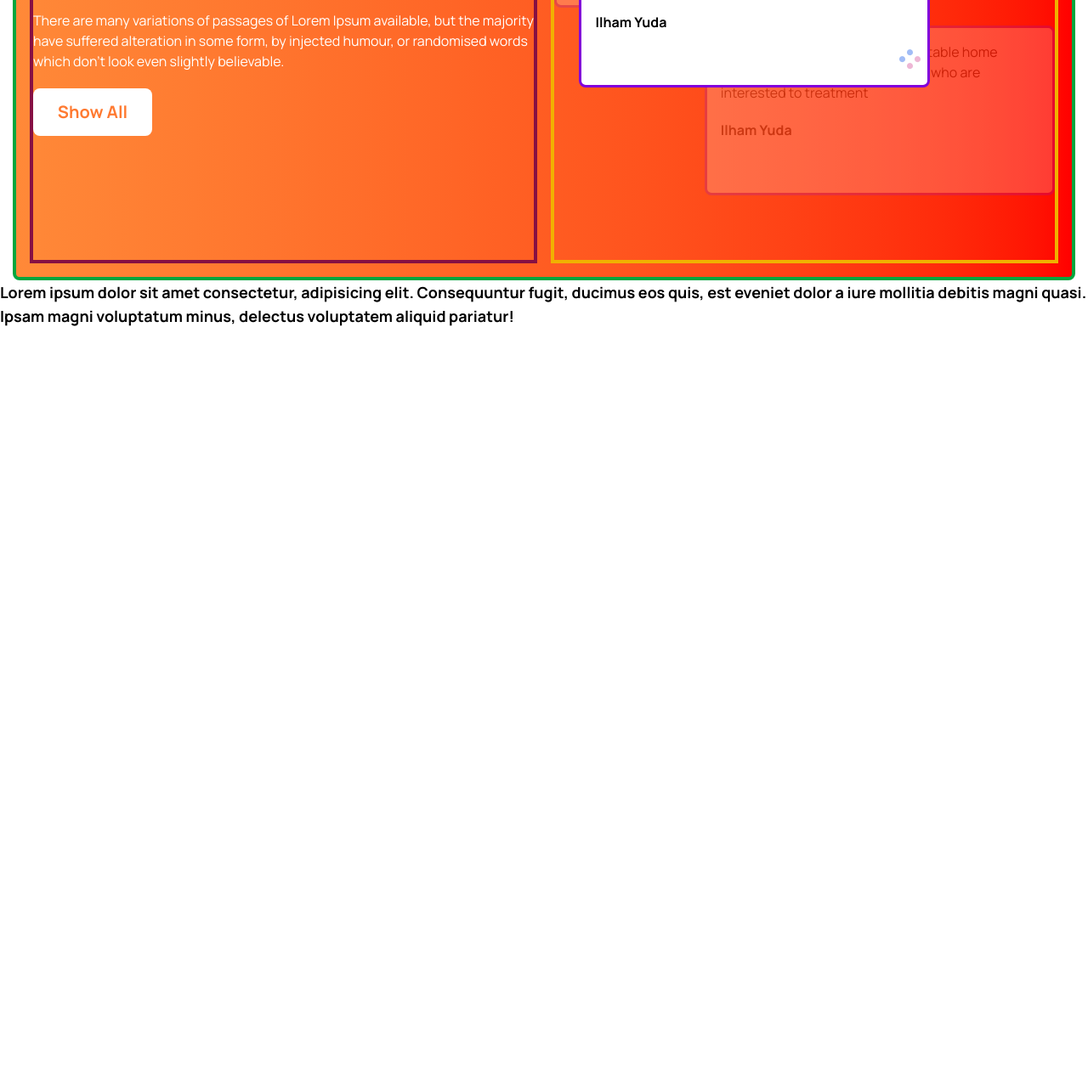
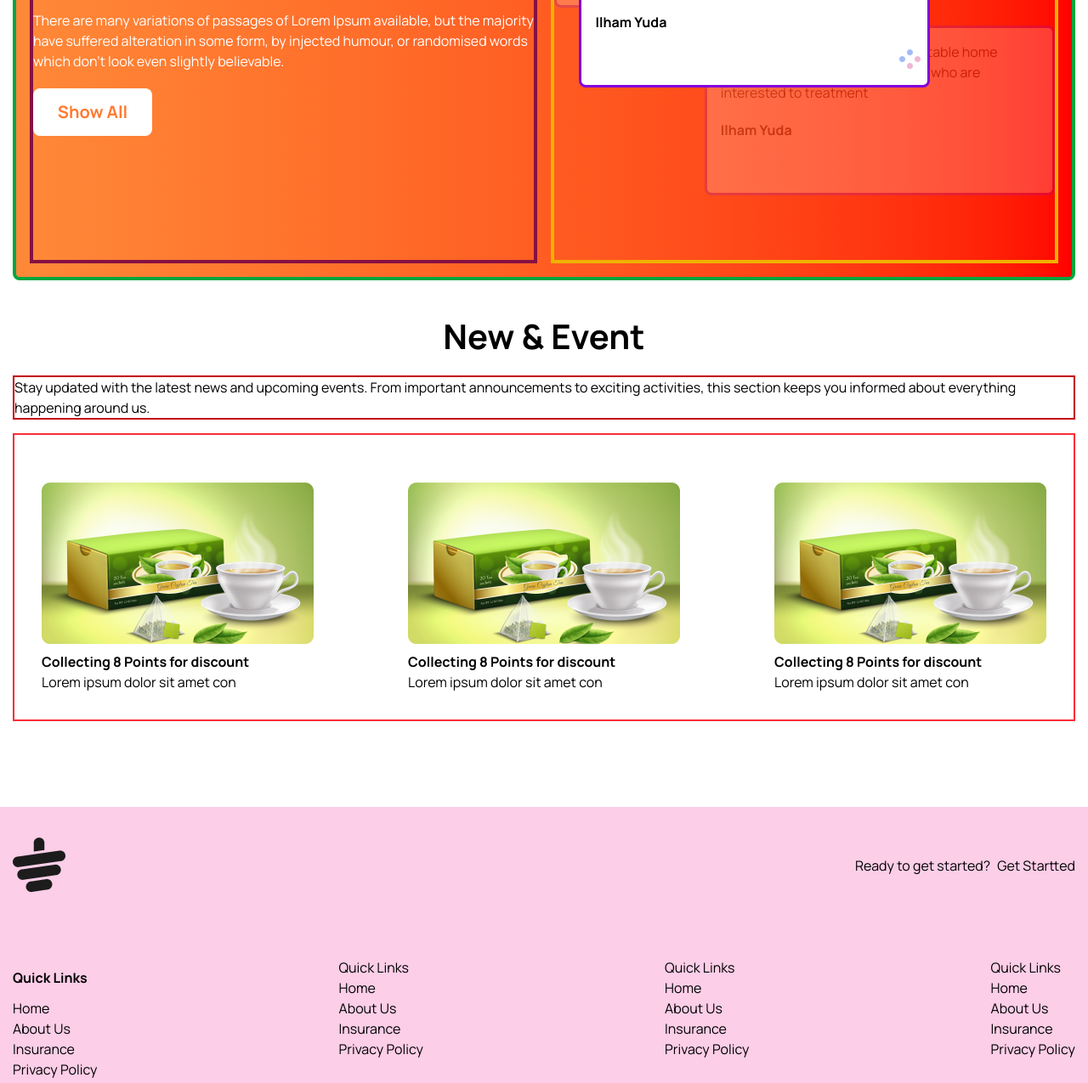
Before and after one commit to mdasifmahmuddev/juice-store, a plain HTML site: page index.html in a window 1280 px wide. Shown: the part 2066-3341 px from the top of the page at 85% size. Before the commit the page ends 2452 px from the top, so only its background shows below. Drawn offline with nearby package versions, Linux system fonts and the light colour scheme.

Commit message:
basic structure for footer and blog section

```diff
--- a/index.html
+++ b/index.html
@@ -206,12 +206,116 @@
 
 </section>
 
-<section>
-    <h1 class="text-lg font-bold">Lorem ipsum dolor sit amet consectetur, adipisicing elit. Consequuntur fugit, ducimus eos quis, est eveniet dolor a iure mollitia debitis magni quasi. Ipsam magni voluptatum minus, delectus voluptatem aliquid pariatur! </h1>
-</section>
+
+ <!-- new and event blog  -->
+
+
+<section  class="max-w-[1250px] mx-auto h-[600px]">
+    <h1 class="font-bold text-[40px] p-4 text-center mt-5 " > New & Event</h1>
+    <p class="border-2 border-red-700">
+        Stay updated with the latest news and upcoming events. From important announcements to exciting activities, this section keeps you informed about everything happening around us.
+    </p>
+    <!-- card -->
+    <div class="p-4 mt-4 border-2 border-red-500 flex justify-between">
+        <div class="p-4 mt-3">
+            <img src="./images/news-1.png" class="mt-3" alt="">
+            <h1 class="font-bold mt-2 ">Collecting 8 Points for discount</h1>
+            <p>Lorem ipsum dolor sit amet con </p>
+
+        </div>
+         <div class="p-4 mt-3">
+            <img src="./images/news-1.png" class="mt-3" alt="">
+            <h1 class="font-bold mt-2 ">Collecting 8 Points for discount</h1>
+            <p>Lorem ipsum dolor sit amet con </p>
+
+        </div>
+        <div class="p-4 mt-3">
+            <img src="./images/news-1.png" class="mt-3" alt="">
+            <h1 class="font-bold mt-2 ">Collecting 8 Points for discount</h1>
+            <p>Lorem ipsum dolor sit amet con </p>
+
+        </div>
+
+
+    </div>
 
 
 
+</section>
+
+ <!-- footer  -->
+
+ <section class="bg-pink-200">
+    <div class="max-w-[1250px] mx-auto h-[600px] pt-9">
+    <!-- first section  -->
+        <div class="flex justify-between" >
+            <div class="rounded-lg">
+                <img src="./images/cup.png" alt="">
+
+            </div>
+            <div class="flex items-center ">
+             <P>Ready to get started? </P>
+            <Button class="ml-2">Get Startted</Button>
+            </div>
+
+            </div>
+
+
+ <!-- second section  -->
+
+  <div class="flex pt-5 justify-between mt-14">
+    <div>
+        <h1 class="font-bold my-3">Quick Links</h1>
+        <h2>Home</h2>
+        <h2>About Us</h2>
+        <h2>Insurance</h2>
+        <h2>Privacy Policy</h2>
+    </div>
+
+     <div>
+        <h1>Quick Links</h1>
+        <h2>Home</h2>
+        <h2>About Us</h2>
+        <h2>Insurance</h2>
+        <h2>Privacy Policy</h2>
+    </div>
+
+
+     <div>
+        <h1>Quick Links</h1>
+        <h2>Home</h2>
+        <h2>About Us</h2>
+        <h2>Insurance</h2>
+        <h2>Privacy Policy</h2>
+    </div>
+
+
+     <div>
+        <h1>Quick Links</h1>
+        <h2>Home</h2>
+        <h2>About Us</h2>
+        <h2>Insurance</h2>
+        <h2>Privacy Policy</h2>
+    </div>
+
+
+
+
+  </div>
+
+
+
+
+
+
+    </div>
+
+    <div class="pb-9">
+         <p class="text-center text-[30px]   ">@2025 Asif</p>
+
+    </div>
+
+ </section>
 
 
 
```
